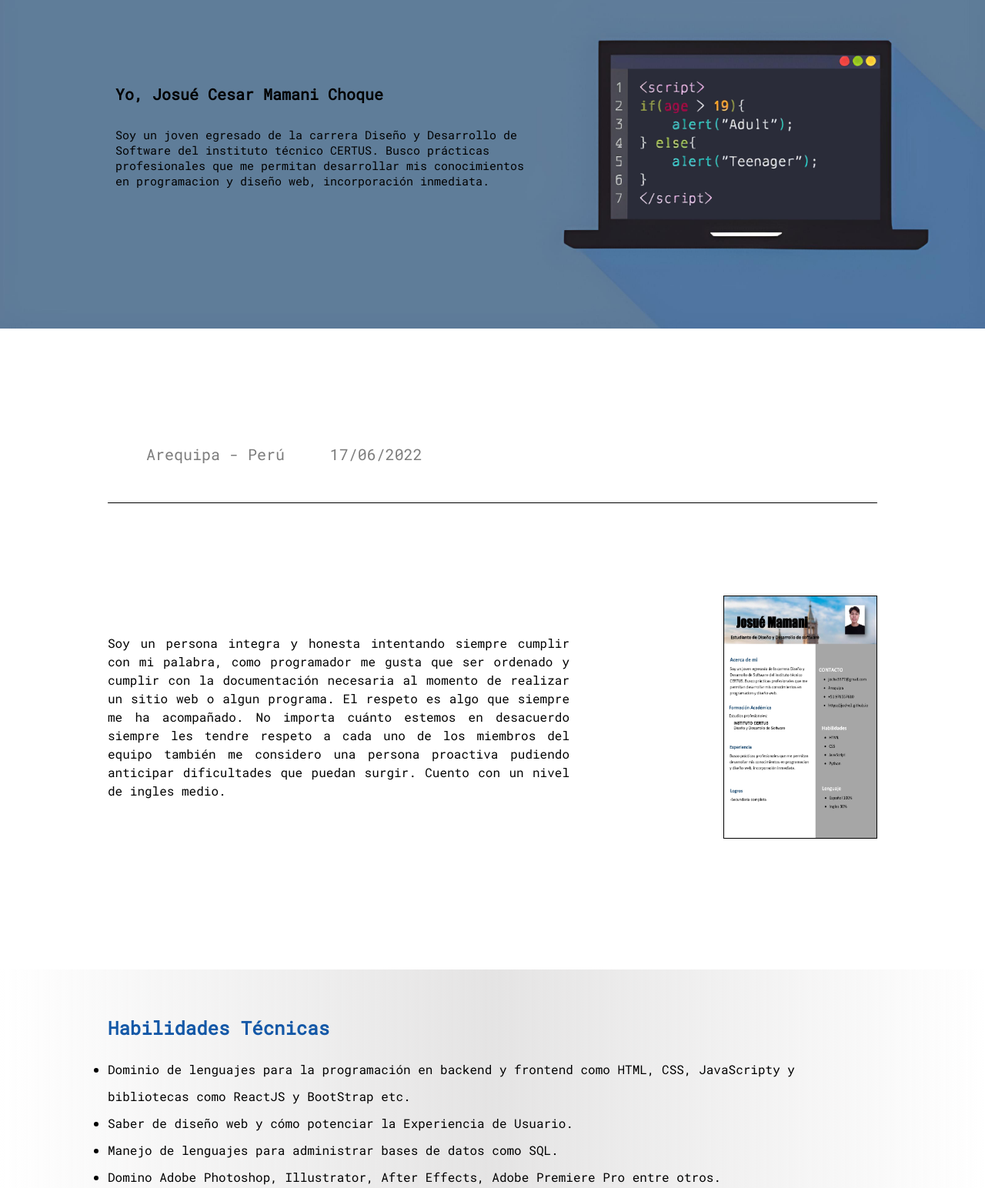
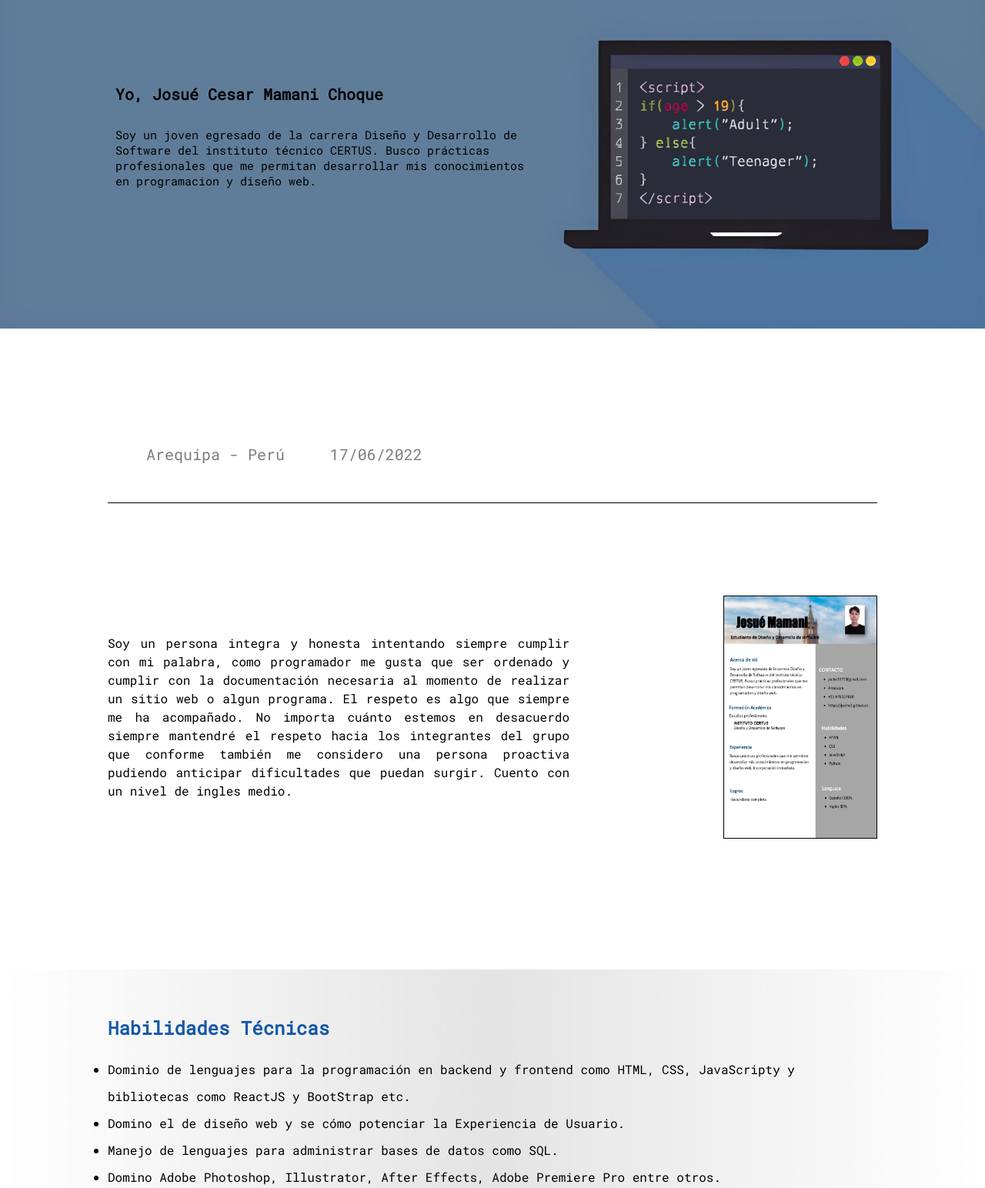
Before and after one commit to skazalbog/joche11.github.io, a plain HTML site: page index.html in a window 1280 px wide. Shown: the part 53-1597 px from the top of the page at 77% size. Drawn offline with nearby package versions, Linux system fonts and the light colour scheme.

Commit message:
Add files via upload

```diff
--- a/index.html
+++ b/index.html
@@ -40,7 +40,7 @@
             <img src="/img/FondoCV0000.jpg" alt="java">
             <div class="contenedor">
                 <h2 data-aos="fade-right">Yo, Josué Cesar Mamani Choque</h2>
-                <p data-aos="fade-right">Soy un joven egresado de la carrera Diseño y Desarrollo de Software del instituto técnico CERTUS. Busco prácticas profesionales que me permitan desarrollar mis conocimientos en programacion y diseño web, incorporación inmediata.</p>
+                <p data-aos="fade-right">Soy un joven egresado de la carrera Diseño y Desarrollo de Software del instituto técnico CERTUS. Busco prácticas profesionales que me permitan desarrollar mis conocimientos en programacion y diseño web.</p>
             </div>
 
         </section>
@@ -56,7 +56,7 @@
 
         <section class="content_2" id="cont">
             <div class="contenedor">
-                    <p data-aos="fade-down">Soy un persona integra y honesta intentando siempre cumplir con mi palabra, como programador me gusta que ser ordenado y cumplir con la documentación necesaria al momento de realizar un sitio web o algun programa. El respeto es algo que siempre me ha acompañado. No importa cuánto estemos en desacuerdo siempre les tendre respeto a cada uno de los miembros del equipo también me considero una persona proactiva pudiendo anticipar dificultades que puedan surgir. Cuento con un nivel de ingles medio.</p>
+                    <p data-aos="fade-down">Soy un persona integra y honesta intentando siempre cumplir con mi palabra, como programador me gusta que ser ordenado y cumplir con la documentación necesaria al momento de realizar un sitio web o algun programa. El respeto es algo que siempre me ha acompañado. No importa cuánto estemos en desacuerdo siempre mantendré el respeto hacia los integrantes del grupo que conforme también me considero una persona proactiva pudiendo anticipar dificultades que puedan surgir. Cuento con un nivel de ingles medio.</p>
                     <img src="/img/CV.jpg" alt="CV" data-aos="fade-left" data-aos-duration="3000">
             </div>
 
@@ -68,7 +68,7 @@
                     <h2>Habilidades Técnicas</h2>
                     <ul>
                         <li>Dominio de lenguajes para la programación en backend y frontend como HTML, CSS, JavaScripty y bibliotecas como ReactJS y BootStrap etc.</li>
-                        <li>Saber de diseño web y cómo potenciar la Experiencia de Usuario.</li>
+                        <li>Domino el de diseño web y se cómo potenciar la Experiencia de Usuario.</li>
                         <li>Manejo de lenguajes para administrar bases de datos como SQL.</li>
                         <li>Domino Adobe Photoshop, Illustrator, After Effects, Adobe Premiere Pro entre otros.</li>
                         <li>Programador en Python para la creación soluciones y lenguaje de programacion SQL.</li>
```
